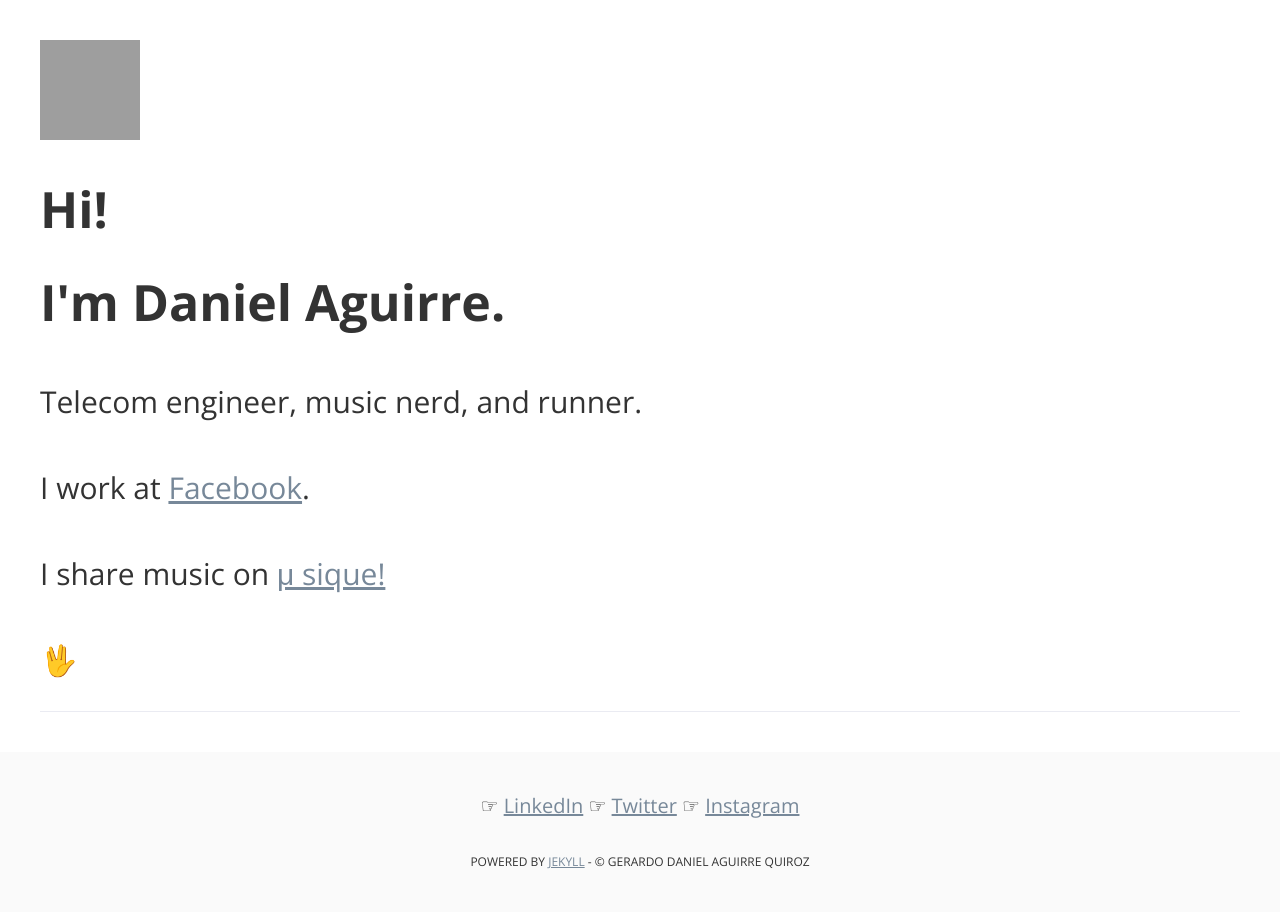
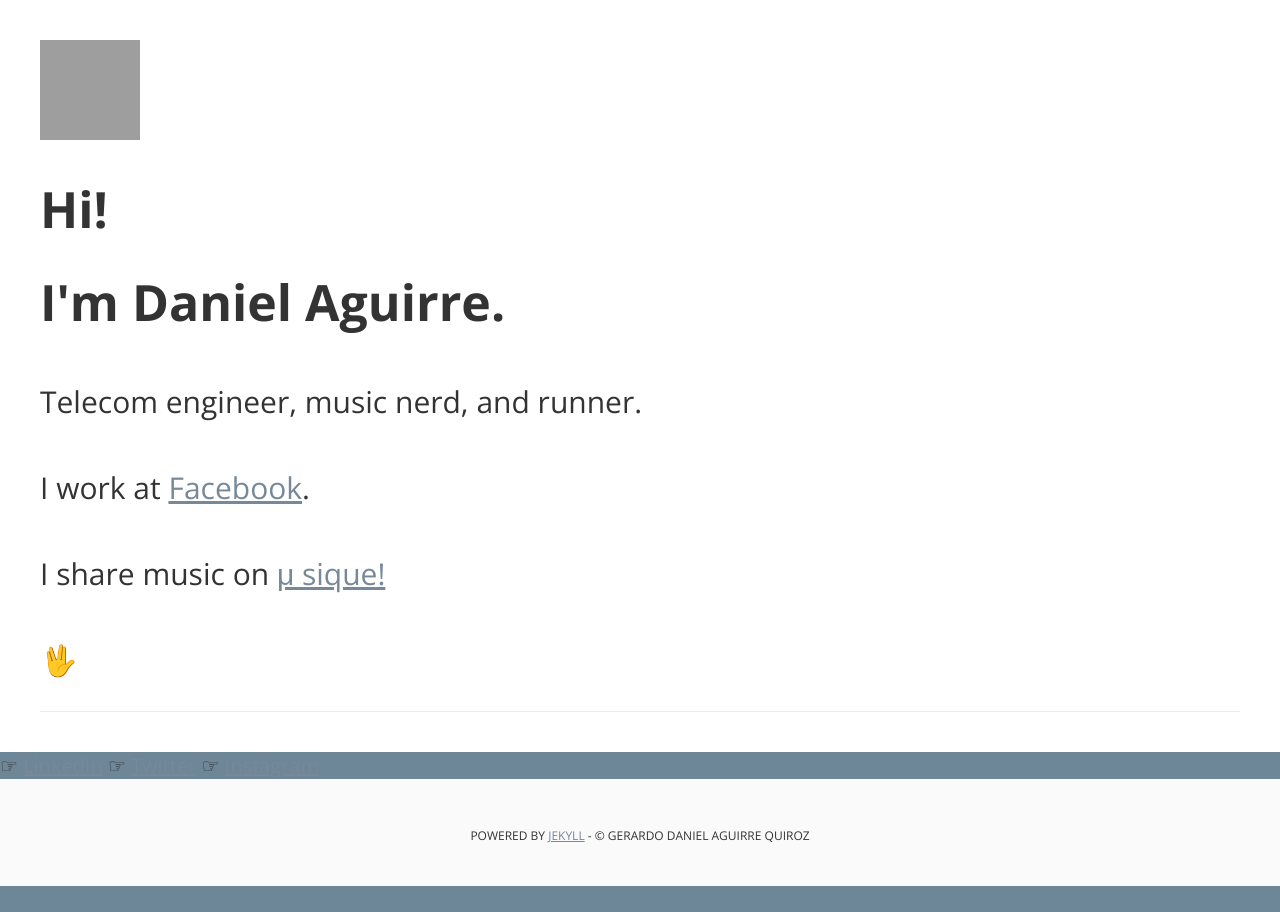
Before and after one commit to gdaq/gdaq.github.io, a Jekyll site: the page built from index.html, in a window 1280 px wide. Built offline with Jekyll 4.4.1, drawn with Linux system fonts in a browser that asks for light colours; the list of posts is cut into pages by our own code; grey boxes are pictures that could not be loaded.

Commit message:
Update default.html

```diff
--- a/_layouts/default.html
+++ b/_layouts/default.html
@@ -88,11 +88,8 @@
       </header>
 
 
-    <!-- <main>
-        {{ content }}
-      </main> -->
-
-      <footer>
+  <main>
+         <!--  {{ content }} -->
           <span align="left">☞ <a target="_blank" href="https://www.linkedin.com/in/gerardodanielaguirre/">LinkedIn</a></span>
           {% if site.twitter %}
           <span align="center">☞ <a target="_blank" href="http://twitter.com/{{ site.twitter }}">Twitter</a></span>
@@ -100,8 +97,9 @@
           {% if site.instagram %}
           <span align="right">☞ <a target="_blank" href="http://instagram.com/{{ site.instagram }}">Instagram</a></span>
           {% endif %}
+      </main>
 
-	      <p></p>
+      <footer>
         <small><style>body{background-color: #6d8698;}</style>Powered by <a href="http://jekyllrb.com">Jekyll</a> - &copy; Gerardo Daniel Aguirre Quiroz</small>
       </footer>
 
```
